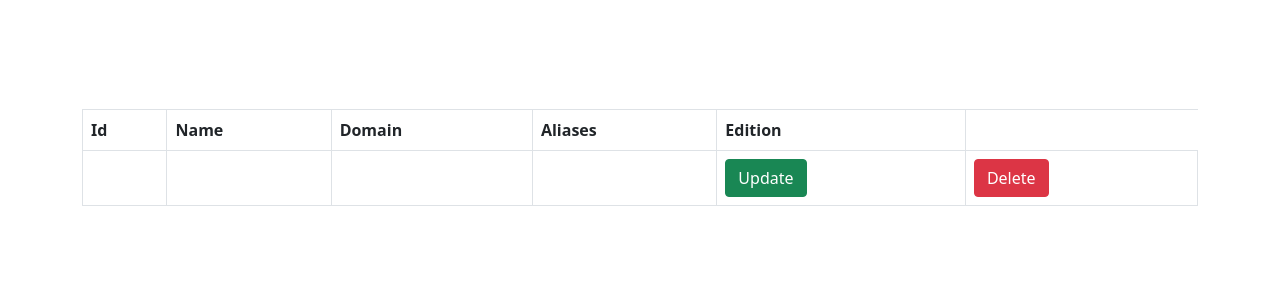
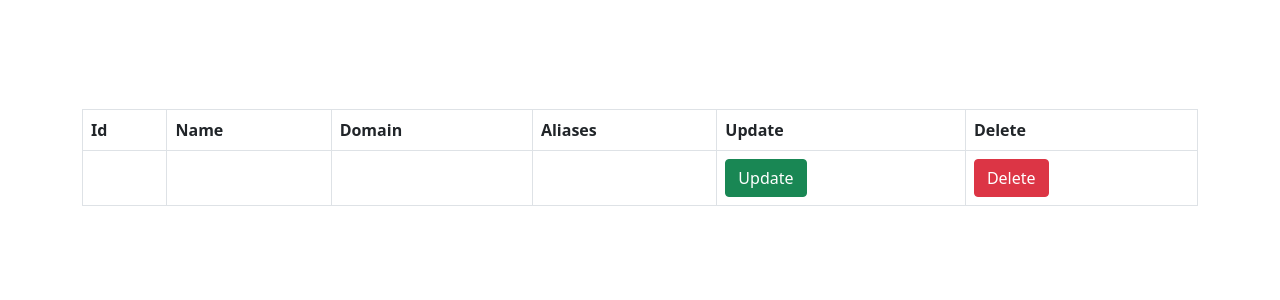
Before and after one commit to Barthemymickael/crud-2-main, a PHP site: page / in a window 1280 px wide. Shown: the part 233-533 px from the top of the page. Run offline with PHP 8.4, Linux system fonts and the light colour scheme.

Commit message:
Update index.php

```diff
--- a/index.php
+++ b/index.php
@@ -59,8 +59,11 @@
 <p>
 
 
-<th>Edition</th>
+<th>Update</th>
 <p>
+
+  <th>Delete</th>
+  <p>
 
 </thead>
 <p>
```
